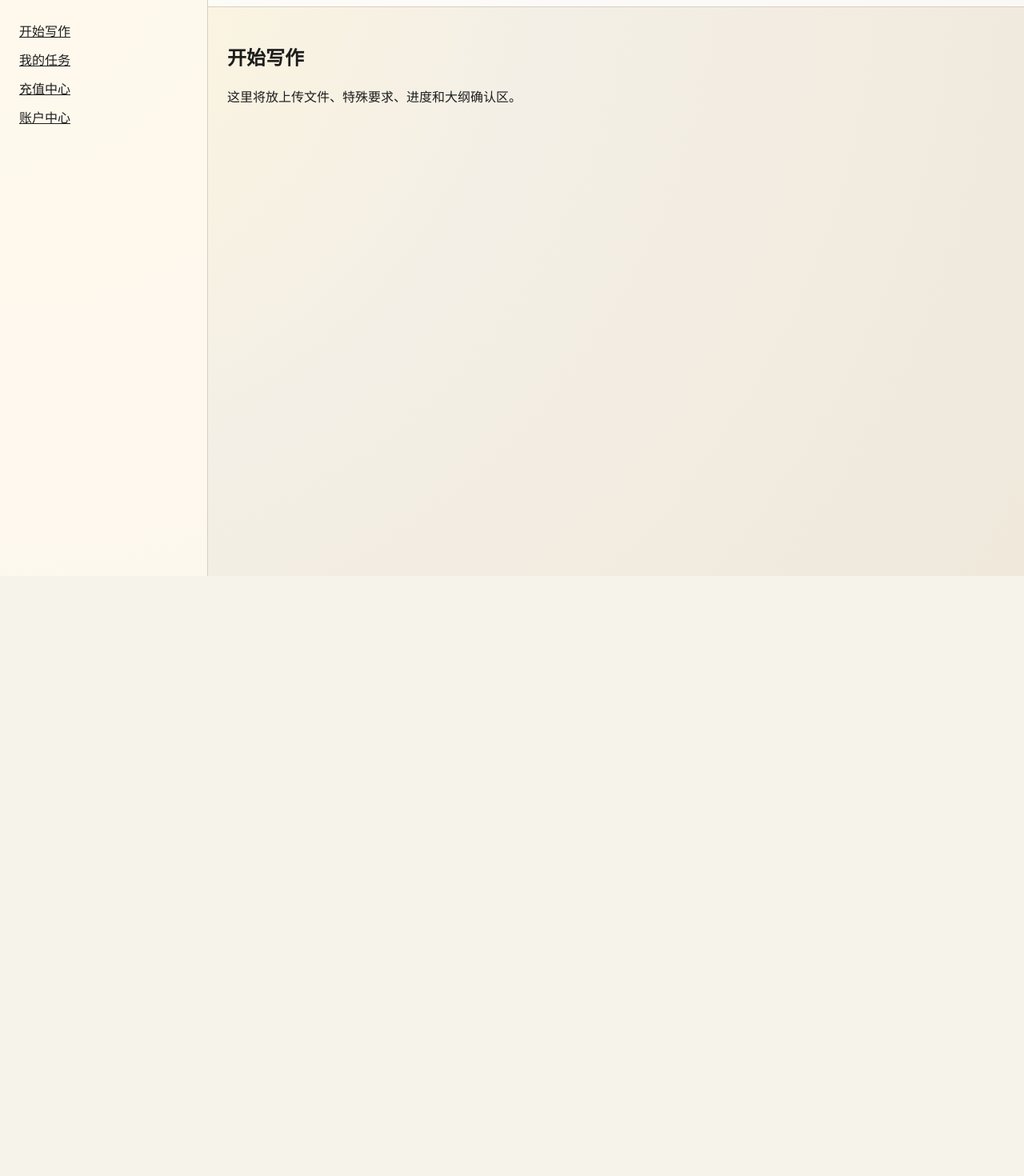
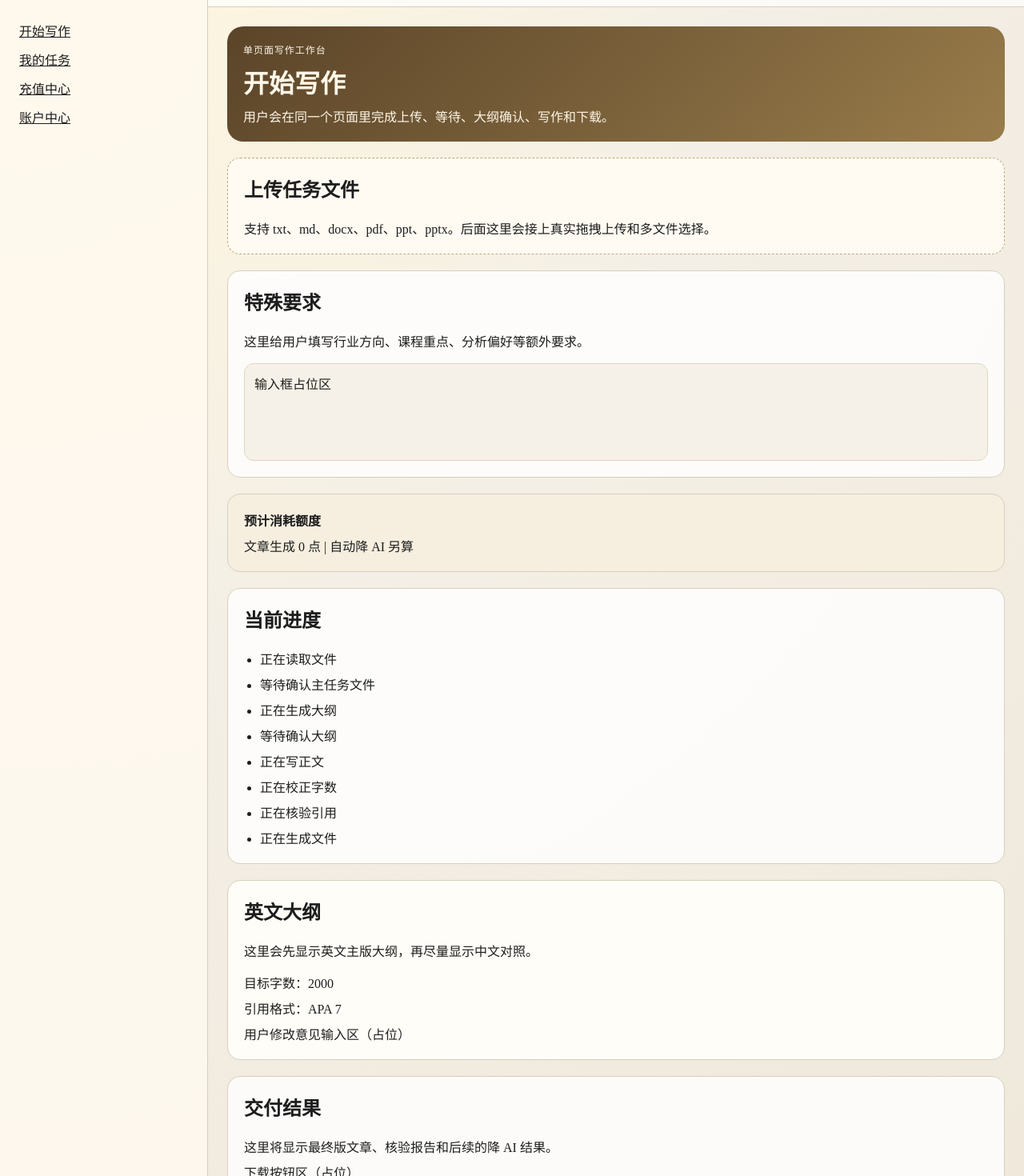
Before and after one commit to linsay12123/pdd, a Next.js app: page /workspace in a window 1280 px wide. Shown: the part 80-1550 px from the top of the page at 80% size. Before the commit the page ends 800 px from the top, so only its background shows below. Built offline with nearby package versions, Linux system fonts and the light colour scheme.

Commit message:
feat: build single-page writing workspace

```diff
--- a/app/(app)/workspace/page.tsx
+++ b/app/(app)/workspace/page.tsx
@@ -1,8 +1,45 @@
+import { DeliverablesPanel } from "@/src/components/workspace/deliverables-panel";
+import { OutlineReviewPanel } from "@/src/components/workspace/outline-review-panel";
+import { SpecialRequirementsField } from "@/src/components/workspace/special-requirements-field";
+import { TaskProgressPanel } from "@/src/components/workspace/task-progress-panel";
+import { UploadDropzone } from "@/src/components/workspace/upload-dropzone";
+
 export default function WorkspacePage() {
   return (
-    <section>
-      <h1>开始写作</h1>
-      <p>这里将放上传文件、特殊要求、进度和大纲确认区。</p>
-    </section>
+    <div style={{ display: "grid", gap: "20px" }}>
+      <header
+        style={{
+          padding: "20px",
+          borderRadius: "20px",
+          background:
+            "linear-gradient(135deg, rgba(77, 53, 25, 0.92), rgba(143, 112, 58, 0.9))",
+          color: "#fff7e8"
+        }}
+      >
+        <p style={{ margin: 0, fontSize: "12px", letterSpacing: "0.08em" }}>
+          单页面写作工作台
+        </p>
+        <h1 style={{ marginTop: "8px", marginBottom: "8px" }}>开始写作</h1>
+        <p style={{ margin: 0 }}>
+          用户会在同一个页面里完成上传、等待、大纲确认、写作和下载。
+        </p>
+      </header>
+      <UploadDropzone />
+      <SpecialRequirementsField />
+      <section
+        style={{
+          padding: "20px",
+          borderRadius: "16px",
+          background: "#f6efe0",
+          border: "1px solid #d7cfbe"
+        }}
+      >
+        <strong>预计消耗额度</strong>
+        <div style={{ marginTop: "8px" }}>文章生成 0 点 | 自动降 AI 另算</div>
+      </section>
+      <TaskProgressPanel />
+      <OutlineReviewPanel />
+      <DeliverablesPanel />
+    </div>
   );
 }
--- /dev/null
+++ b/src/components/workspace/deliverables-panel.tsx
@@ -0,0 +1,18 @@
+export function DeliverablesPanel() {
+  return (
+    <section
+      style={{
+        padding: "20px",
+        border: "1px solid #d7cfbe",
+        borderRadius: "16px",
+        background: "rgba(255, 255, 255, 0.82)"
+      }}
+    >
+      <h2 style={{ marginTop: 0 }}>交付结果</h2>
+      <p style={{ marginTop: 0, marginBottom: "8px" }}>
+        这里将显示最终版文章、核验报告和后续的降 AI 结果。
+      </p>
+      <div>下载按钮区（占位）</div>
+    </section>
+  );
+}
--- /dev/null
+++ b/src/components/workspace/outline-review-panel.tsx
@@ -0,0 +1,20 @@
+export function OutlineReviewPanel() {
+  return (
+    <section
+      style={{
+        padding: "20px",
+        border: "1px solid #d7cfbe",
+        borderRadius: "16px",
+        background: "#fffdf8"
+      }}
+    >
+      <h2 style={{ marginTop: 0 }}>英文大纲</h2>
+      <p style={{ marginTop: 0 }}>这里会先显示英文主版大纲，再尽量显示中文对照。</p>
+      <div style={{ display: "grid", gap: "8px" }}>
+        <div>目标字数：2000</div>
+        <div>引用格式：APA 7</div>
+        <div>用户修改意见输入区（占位）</div>
+      </div>
+    </section>
+  );
+}
--- /dev/null
+++ b/src/components/workspace/special-requirements-field.tsx
@@ -0,0 +1,28 @@
+export function SpecialRequirementsField() {
+  return (
+    <section
+      style={{
+        padding: "20px",
+        border: "1px solid #d7cfbe",
+        borderRadius: "16px",
+        background: "rgba(255, 255, 255, 0.82)"
+      }}
+    >
+      <h2 style={{ marginTop: 0 }}>特殊要求</h2>
+      <p style={{ marginTop: 0 }}>
+        这里给用户填写行业方向、课程重点、分析偏好等额外要求。
+      </p>
+      <div
+        style={{
+          minHeight: "96px",
+          borderRadius: "12px",
+          background: "#f6f1e8",
+          border: "1px solid #e0d5c2",
+          padding: "12px"
+        }}
+      >
+        输入框占位区
+      </div>
+    </section>
+  );
+}
--- /dev/null
+++ b/src/components/workspace/task-progress-panel.tsx
@@ -0,0 +1,30 @@
+const progressSteps = [
+  "正在读取文件",
+  "等待确认主任务文件",
+  "正在生成大纲",
+  "等待确认大纲",
+  "正在写正文",
+  "正在校正字数",
+  "正在核验引用",
+  "正在生成文件"
+];
+
+export function TaskProgressPanel() {
+  return (
+    <section
+      style={{
+        padding: "20px",
+        border: "1px solid #d7cfbe",
+        borderRadius: "16px",
+        background: "rgba(255, 255, 255, 0.82)"
+      }}
+    >
+      <h2 style={{ marginTop: 0 }}>当前进度</h2>
+      <ul style={{ margin: 0, paddingLeft: "20px", display: "grid", gap: "8px" }}>
+        {progressSteps.map((step) => (
+          <li key={step}>{step}</li>
+        ))}
+      </ul>
+    </section>
+  );
+}
--- /dev/null
+++ b/src/components/workspace/upload-dropzone.tsx
@@ -0,0 +1,17 @@
+export function UploadDropzone() {
+  return (
+    <section
+      style={{
+        padding: "20px",
+        border: "1px dashed #bda97c",
+        borderRadius: "16px",
+        background: "#fffaf2"
+      }}
+    >
+      <h2 style={{ marginTop: 0 }}>上传任务文件</h2>
+      <p style={{ marginBottom: 0 }}>
+        支持 txt、md、docx、pdf、ppt、pptx。后面这里会接上真实拖拽上传和多文件选择。
+      </p>
+    </section>
+  );
+}
--- a/vitest.config.ts
+++ b/vitest.config.ts
@@ -1,6 +1,12 @@
+import path from "node:path";
 import { defineConfig } from "vitest/config";
 
 export default defineConfig({
+  resolve: {
+    alias: {
+      "@": path.resolve(__dirname)
+    }
+  },
   test: {
     include: ["tests/**/*.test.ts", "tests/**/*.test.tsx"]
   }
```
Also changed, not shown: 1 other file (tests, documents, lock files or other folders).
